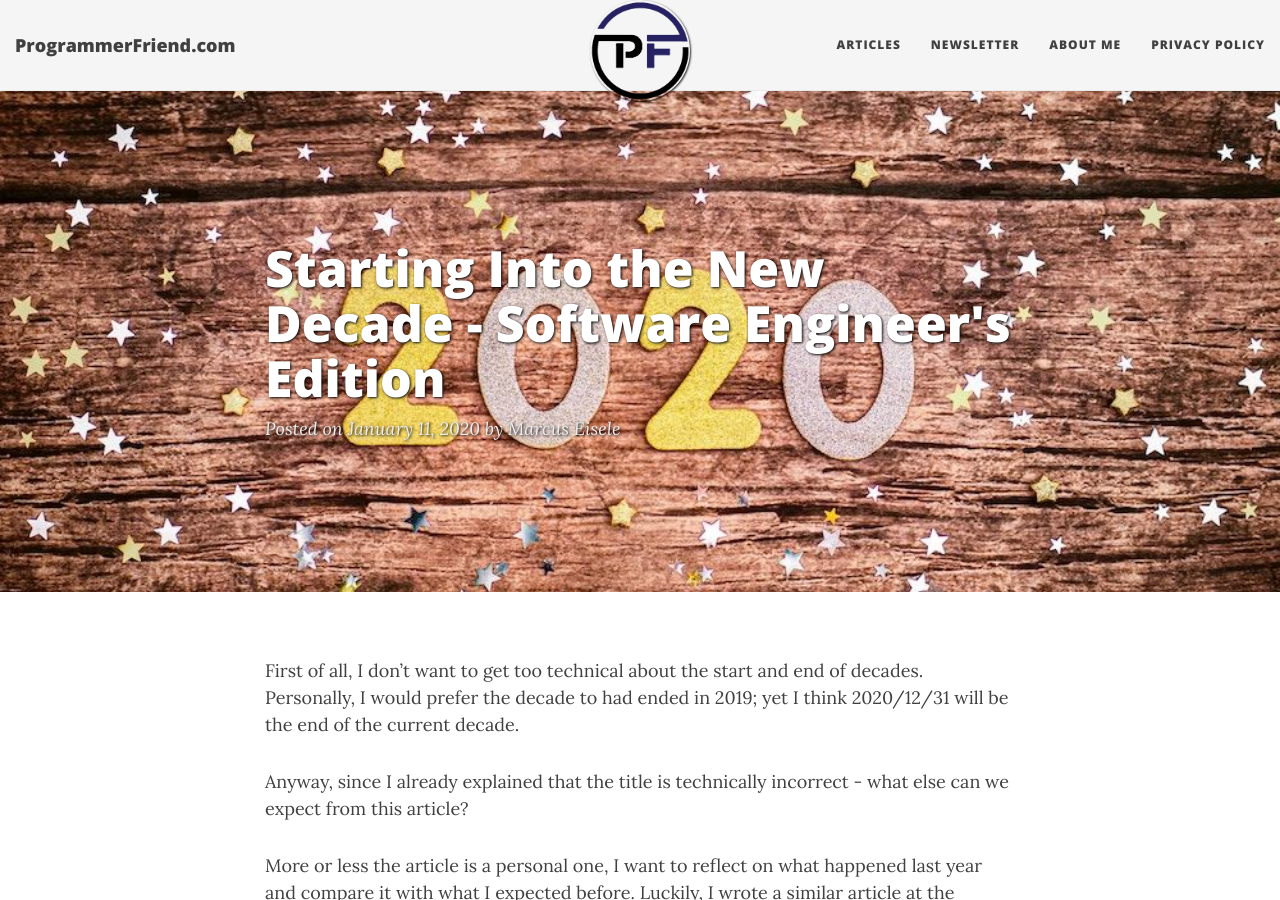
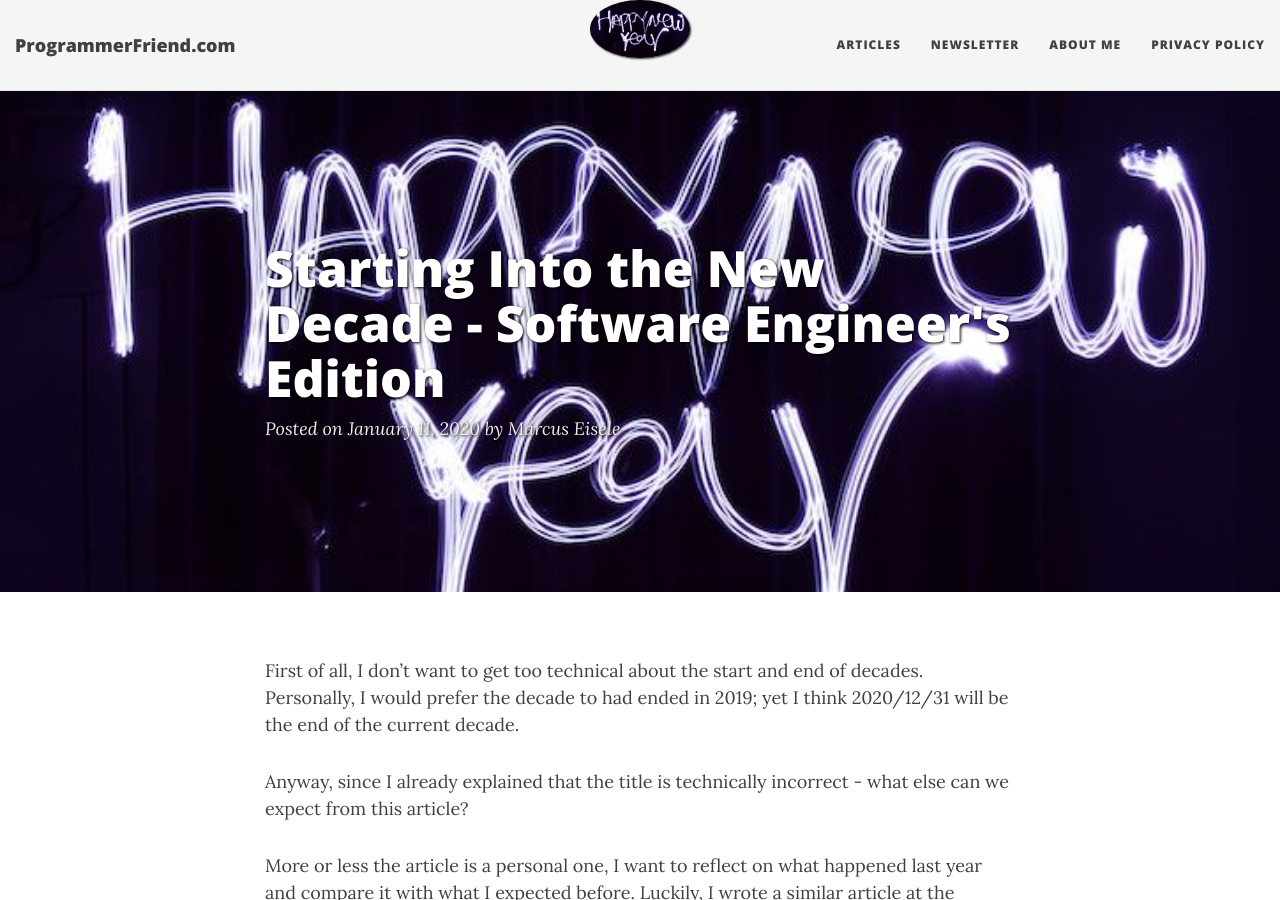
Before and after one commit to programmerfriend/programmerfriend.github.io, a Jekyll site: the page built from _posts/2020-01-11-starting-into-new-decade-software-engineer.md, in a window 1280 px wide and 900 px high. Built offline with Jekyll 4.4.1, drawn with Linux system fonts in a browser that asks for light colours; nearby versions of some CDN libraries; comment, search, counter and statistics services are not loaded.

Commit message:
Replace with 2019 image

```diff
--- a/_posts/2020-01-11-starting-into-new-decade-software-engineer.md
+++ b/_posts/2020-01-11-starting-into-new-decade-software-engineer.md
@@ -1,8 +1,9 @@
 ---
 layout: post
 title: "Starting Into the New Decade - Software Engineer's Edition"
-bigimg: /img/content/new-year-2020_title.jpg
-share-img: https://programmerfriend.com/img/content/new-year-2020_title.jpg
+image: /img/content/new-year2019_title.jpg
+bigimg: /img/content/new-year2019_title.jpg
+share-img: https://programmerfriend.com/img/content/new-year2019_title.jpg
 tags: [new-year, developers]
 ---
 
```
